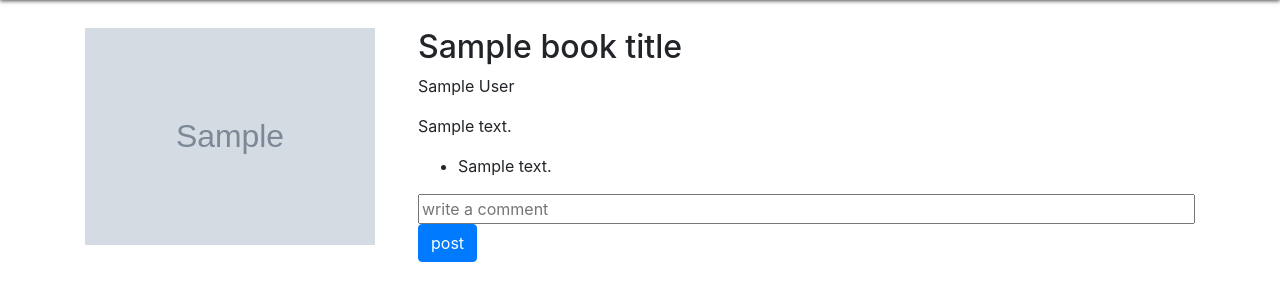
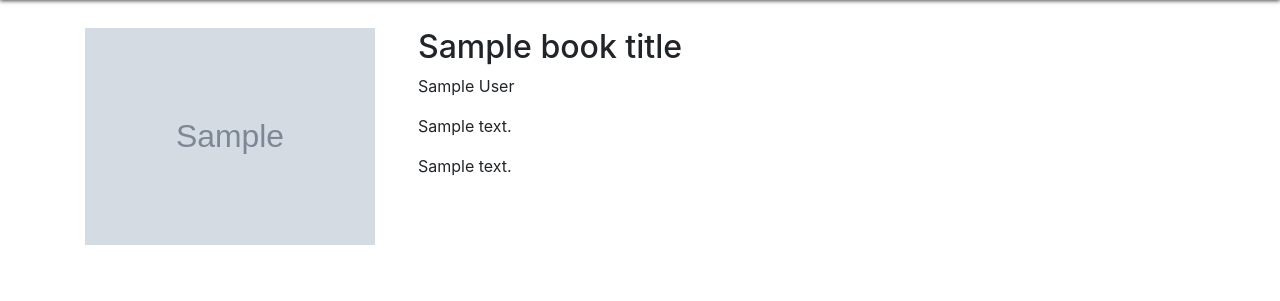
Before and after one commit to MotazBellah/books_review, a Flask app: template templates/book.html in a window 1280 px wide. Shown: the part 72-373 px from the top of the page. Run offline with Flask 2, Linux system fonts and the light colour scheme; the template is opened without the code that fills it: most values are stand-ins (such as "Sample title", 1, 10 or a date in 2020); grey boxes marked "Sample" are stand-in pictures; some libraries are stand-ins or nearby versions.

Commit message:
Update the style of comment and allow the user to write comment if he is logged in

```diff
--- a/templates/book.html
+++ b/templates/book.html
@@ -27,16 +27,16 @@
         <div class="comments">
             {% if comments %}
                 {% for comment in comments %}
-                    <ul>
-                        <li>{{ comment }}</li>
-                    </ul>
+                    <p>{{ comment.review_write }}</p>
                 {% endfor %}
             {% endif %}
 
-            <form action="{{url_for('comment', book_id=book_id, user_id=login_session['user_id'])}}" method="post">
-                <input type="text" name="name" placeholder="write a comment">
-                <input type="submit" class="btn btn-primary" value="post">
-            </form>
+            {% if login_session['user_id'] %}
+                <form  action="{{url_for('comment', book_id=book_id, user_id=login_session['user_id'])}}" method="post">
+                    <input type="text" name="name" placeholder="write a comment">
+                    <input type="submit" class="btn btn-primary mt-2" value="post">
+                </form>
+            {% endif %}
         </div>
 
         </div>
```
